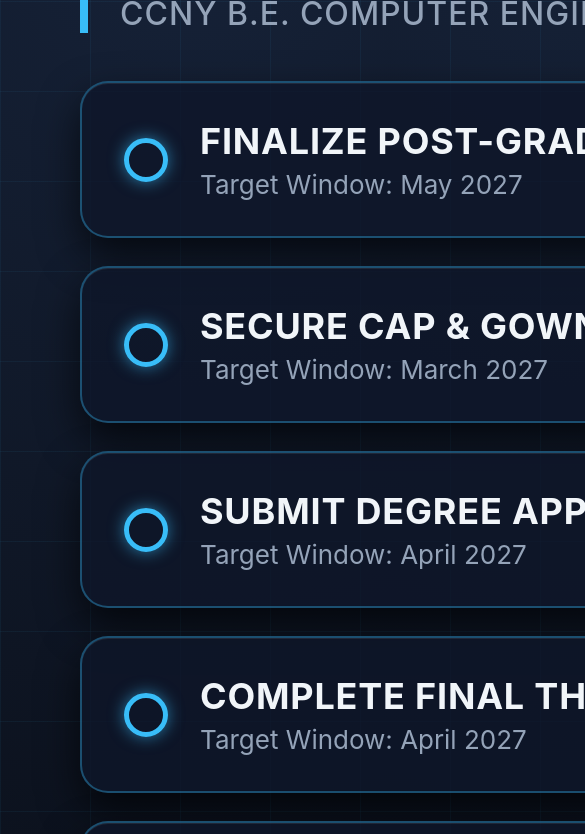
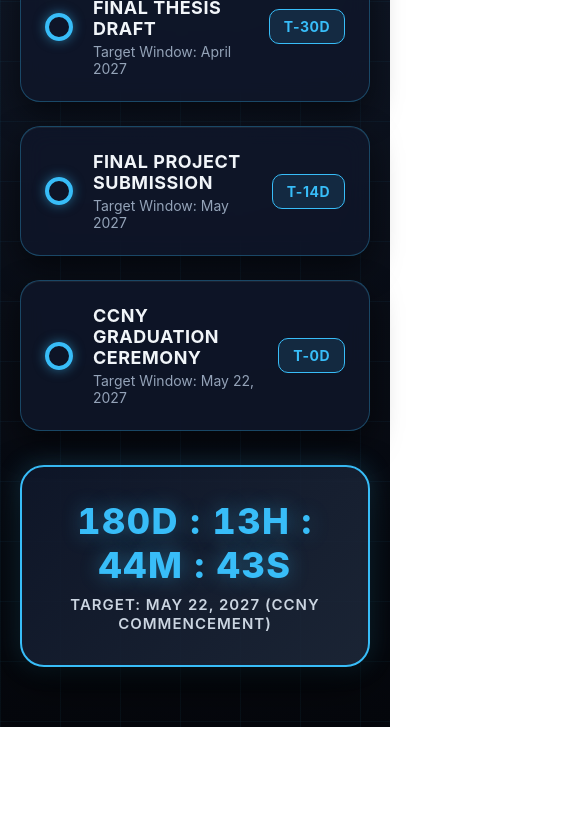
Before and after one commit to yuss93/graduation-deadline-tracker, a plain HTML site: page index.html in a window 390 px wide. Shown: the part 719-1553 px from the top of the page, 585 px wide, since content can reach past the window. After the commit the page ends 1446 px from the top, so only its background shows below. Drawn offline with Linux system fonts and the light colour scheme.

Commit message:
Add responsive glassmorphic HTML/CSS countdown HUD

```diff
--- a/index.html
+++ b/index.html
@@ -7,96 +7,92 @@
 <style>
   * { box-sizing: border-box; margin: 0; padding: 0; }
   body {
-    width: 1170px;
-    height: 2532px;
-    background: radial-gradient(circle at 50% 25%, #162238 0%, #090d16 65%, #05070c 100%);
+    min-height: 100vh;
+    background: radial-gradient(circle at 50% 20%, #162238 0%, #090d16 65%, #05070c 100%);
     font-family: -apple-system, BlinkMacSystemFont, "SF Pro Display", "Helvetica Neue", sans-serif;
     color: #f8fafc;
     display: flex;
     flex-direction: column;
-    justify-content: space-between;
-    padding: 640px 80px 180px 80px; /* Top padding leaves room for iOS/Android lock clock */
+    align-items: center;
+    justify-content: center;
+    padding: 60px 20px;
     position: relative;
-    overflow: hidden;
+    overflow-x: hidden;
   }
 
-  /* Subtle cyber grid background */
   body::before {
     content: "";
     position: absolute;
     inset: 0;
     background-image:
-      linear-gradient(to right, rgba(56, 189, 248, 0.06) 1px, transparent 1px),
-      linear-gradient(to bottom, rgba(56, 189, 248, 0.06) 1px, transparent 1px);
-    background-size: 90px 90px;
+      linear-gradient(to right, rgba(56, 189, 248, 0.05) 1px, transparent 1px),
+      linear-gradient(to bottom, rgba(56, 189, 248, 0.05) 1px, transparent 1px);
+    background-size: 60px 60px;
     z-index: 0;
   }
 
-  .container {
+  .wrapper {
     position: relative;
     z-index: 1;
+    width: 100%;
+    max-width: 600px;
     display: flex;
     flex-direction: column;
-    gap: 36px;
+    gap: 24px;
   }
 
   .header {
-    border-left: 8px solid #38bdf8;
-    padding-left: 32px;
-    margin-bottom: 12px;
+    border-left: 6px solid #38bdf8;
+    padding-left: 20px;
+    margin-bottom: 10px;
   }
 
   .header h1 {
-    font-size: 52px;
+    font-size: 28px;
     font-weight: 800;
-    letter-spacing: 2px;
+    letter-spacing: 1.5px;
     color: #38bdf8;
-    text-shadow: 0 0 24px rgba(56, 189, 248, 0.45);
+    text-shadow: 0 0 20px rgba(56, 189, 248, 0.4);
   }
 
   .header p {
-    font-size: 32px;
+    font-size: 16px;
     color: #94a3b8;
-    margin-top: 10px;
+    margin-top: 6px;
     font-weight: 500;
-    letter-spacing: 1px;
-  }
-
-  .milestones {
-    display: flex;
-    flex-direction: column;
-    gap: 28px;
+    letter-spacing: 0.5px;
   }
 
   .card {
-    background: rgba(15, 23, 42, 0.78);
-    border: 2px solid rgba(56, 189, 248, 0.35);
-    border-radius: 28px;
-    padding: 36px 42px;
+    background: rgba(15, 23, 42, 0.82);
+    border: 1px solid rgba(56, 189, 248, 0.3);
+    border-radius: 20px;
+    padding: 24px;
     display: flex;
     align-items: center;
-    gap: 32px;
-    box-shadow: 0 18px 40px rgba(0, 0, 0, 0.65), inset 0 1px 0 rgba(255, 255, 255, 0.08);
+    gap: 20px;
+    box-shadow: 0 12px 30px rgba(0, 0, 0, 0.5), inset 0 1px 0 rgba(255, 255, 255, 0.06);
+    backdrop-filter: blur(12px);
   }
 
   .card.completed {
-    border-color: rgba(34, 197, 94, 0.45);
-    opacity: 0.72;
+    border-color: rgba(34, 197, 94, 0.35);
+    opacity: 0.75;
   }
 
   .status-ring {
-    width: 44px;
-    height: 44px;
+    width: 28px;
+    height: 28px;
     border-radius: 50%;
-    border: 5px solid #38bdf8;
-    box-shadow: 0 0 16px rgba(56, 189, 248, 0.6);
+    border: 4px solid #38bdf8;
+    box-shadow: 0 0 12px rgba(56, 189, 248, 0.5);
     flex-shrink: 0;
   }
 
   .card.completed .status-ring {
     border-color: #22c55e;
     background: #22c55e;
-    box-shadow: 0 0 16px rgba(34, 197, 94, 0.6);
+    box-shadow: 0 0 12px rgba(34, 197, 94, 0.5);
   }
 
   .card-content {
@@ -104,66 +100,65 @@
   }
 
   .card-title {
-    font-size: 36px;
+    font-size: 18px;
     font-weight: 700;
-    letter-spacing: 0.8px;
     color: #f1f5f9;
+    letter-spacing: 0.5px;
   }
 
   .card-sub {
-    font-size: 26px;
+    font-size: 14px;
     color: #94a3b8;
-    margin-top: 6px;
+    margin-top: 4px;
   }
 
   .badge {
-    background: rgba(56, 189, 248, 0.15);
-    border: 2px solid #38bdf8;
+    background: rgba(56, 189, 248, 0.12);
+    border: 1px solid #38bdf8;
     color: #38bdf8;
-    font-size: 28px;
+    font-size: 14px;
     font-weight: 700;
-    padding: 12px 24px;
-    border-radius: 16px;
-    letter-spacing: 1px;
+    padding: 8px 14px;
+    border-radius: 10px;
+    letter-spacing: 0.5px;
   }
 
   .countdown-box {
-    position: relative;
-    z-index: 1;
-    background: linear-gradient(135deg, rgba(15, 23, 42, 0.92), rgba(30, 41, 59, 0.88));
-    border: 3px solid #38bdf8;
-    border-radius: 36px;
-    padding: 48px;
+    background: linear-gradient(135deg, rgba(15, 23, 42, 0.9), rgba(30, 41, 59, 0.85));
+    border: 2px solid #38bdf8;
+    border-radius: 24px;
+    padding: 32px;
     text-align: center;
-    box-shadow: 0 24px 60px rgba(0, 0, 0, 0.8), 0 0 35px rgba(56, 189, 248, 0.28);
+    box-shadow: 0 16px 40px rgba(0, 0, 0, 0.7), 0 0 25px rgba(56, 189, 248, 0.25);
+    margin-top: 10px;
   }
 
   .countdown-number {
-    font-size: 86px;
+    font-size: 36px;
     font-weight: 800;
     color: #38bdf8;
-    letter-spacing: 3px;
-    text-shadow: 0 0 30px rgba(56, 189, 248, 0.5);
+    letter-spacing: 1.5px;
+    text-shadow: 0 0 20px rgba(56, 189, 248, 0.4);
+    font-variant-numeric: tabular-nums;
   }
 
   .countdown-target {
-    font-size: 32px;
+    font-size: 15px;
     color: #cbd5e1;
-    margin-top: 14px;
-    letter-spacing: 2px;
+    margin-top: 8px;
+    letter-spacing: 1px;
     font-weight: 600;
   }
 </style>
 </head>
 <body>
-  <div class="container">
+  <div class="wrapper">
     <div class="header">
       <h1>T-MINUS: GRADUATION</h1>
       <p>CCNY B.E. COMPUTER ENGINEERING • CLASS OF 2027</p>
     </div>
-    <div class="milestones">
 
-        <div class="card active">
+    <div class="card">
       <div class="status-ring"></div>
       <div class="card-content">
         <div class="card-title">FINALIZE POST-GRAD PLANS</div>
@@ -172,7 +167,7 @@
       <div class="badge">T-90D</div>
     </div>
 
-        <div class="card active">
+    <div class="card">
       <div class="status-ring"></div>
       <div class="card-content">
         <div class="card-title">SECURE CAP & GOWN</div>
@@ -181,7 +176,7 @@
       <div class="badge">T-60D</div>
     </div>
 
-        <div class="card active">
+    <div class="card">
       <div class="status-ring"></div>
       <div class="card-content">
         <div class="card-title">SUBMIT DEGREE APPLICATION</div>
@@ -190,7 +185,7 @@
       <div class="badge">T-45D</div>
     </div>
 
-        <div class="card active">
+    <div class="card">
       <div class="status-ring"></div>
       <div class="card-content">
         <div class="card-title">COMPLETE FINAL THESIS DRAFT</div>
@@ -199,7 +194,7 @@
       <div class="badge">T-30D</div>
     </div>
 
-        <div class="card active">
+    <div class="card">
       <div class="status-ring"></div>
       <div class="card-content">
         <div class="card-title">FINAL PROJECT SUBMISSION</div>
@@ -208,7 +203,7 @@
       <div class="badge">T-14D</div>
     </div>
 
-        <div class="card active">
+    <div class="card">
       <div class="status-ring"></div>
       <div class="card-content">
         <div class="card-title">CCNY GRADUATION CEREMONY</div>
@@ -217,16 +212,13 @@
       <div class="badge">T-0D</div>
     </div>
 
+    <div class="countdown-box">
+      <div class="countdown-number" id="timer">LOADING...</div>
+      <div class="countdown-target">TARGET: MAY 22, 2027 (CCNY COMMENCEMENT)</div>
     </div>
   </div>
 
-  <div class="countdown-box">
-    <div class="countdown-number" id="timer">T - 181 DAYS</div>
-    <div class="countdown-target">TARGET: MAY 22, 2027</div>
-  </div>
-
   <script>
-    // Live second-by-second ticker when viewed in a browser
     const target = new Date("2027-05-22T09:00:00").getTime();
     function updateClock() {
       const now = Date.now();
```
Lines whose indentation alone changed are shown as unchanged.
